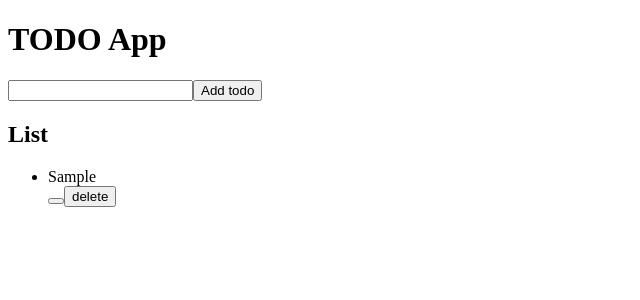
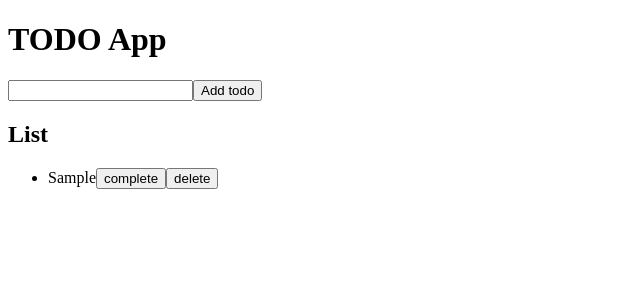
Before and after one commit to ksmxxxxxx/todo-app_react, a React (Create React App) app: page / in a window 1280 px wide. Both pictures are taken after typing "Sample" into the empty fields and a click on the button "Add todo". Shown: the top 300 px of the page, without its empty margins (0-640 px from the left). Built offline with nearby package versions, Linux system fonts and the light colour scheme.

Commit message:
Enable change to todo complete and incomplete

```diff
--- a/src/AddTodo.js
+++ b/src/AddTodo.js
@@ -13,8 +13,8 @@ export class AddTodo extends React.Component {
 
   handleSubmit = ev => {
     ev.preventDefault();
-    this.props.addTodo(this.state.title, this.state.status);
-    this.setState({ title: "", status: "" });
+    this.props.addTodo(this.state.title, this.state.done);
+    this.setState({ title: "", done: "" });
   }
 
 
--- a/src/App.js
+++ b/src/App.js
@@ -25,14 +25,12 @@ class App extends React.Component {
     const todoItem = todoItems[index - 1];
     todoItem.done = !todoItem.done;
     todoItems[index - 1] = todoItem;
-    const statusLabel = todoItem.done? 'incompleted' : 'completed';
-    console.log(statusLabel);
     this.setState({todoItems});
   }
 
-  removeTodo = id => {
+  removeTodo = index => {
     this.setState({
-      todolist: this.state.todolist.filter(todo => (todo.id !== id))
+      todolist: this.state.todolist.filter(todo => (todo.index !== index))
     })
   }
 
--- a/src/List.js
+++ b/src/List.js
@@ -6,19 +6,17 @@ export class List extends React.Component {
   }
 
   render() {
-    const buttonText = this.props.done
-    console.log(buttonText);
+      const listItem = this.props.todolist.map((elem, i) => {
+        const doneButtonLable = elem.done ? 'incompleted' : 'complete';
+        return <li key={i}>
+          {elem.title}
+            <button onClick={ () => this.props.updateStatus(elem.index) }>{ doneButtonLable }</button>
+            <button onClick={ () => this.props.removeTodo(elem.index) }>delete</button>
+          </li>
+      });
     return (
       <>
-      {this.props.todolist.map(post => (
-        <>
-          <li key={post.index}>
-            {post.title}
-          </li>
-          <button onClick={ () => this.props.updateStatus(post.index) }>{ buttonText }</button>
-          <button onClick={ () => this.props.removeTodo(post.id) }>delete</button>
-        </>
-      ))}
+      {listItem}
       </>
     )
   }
```
